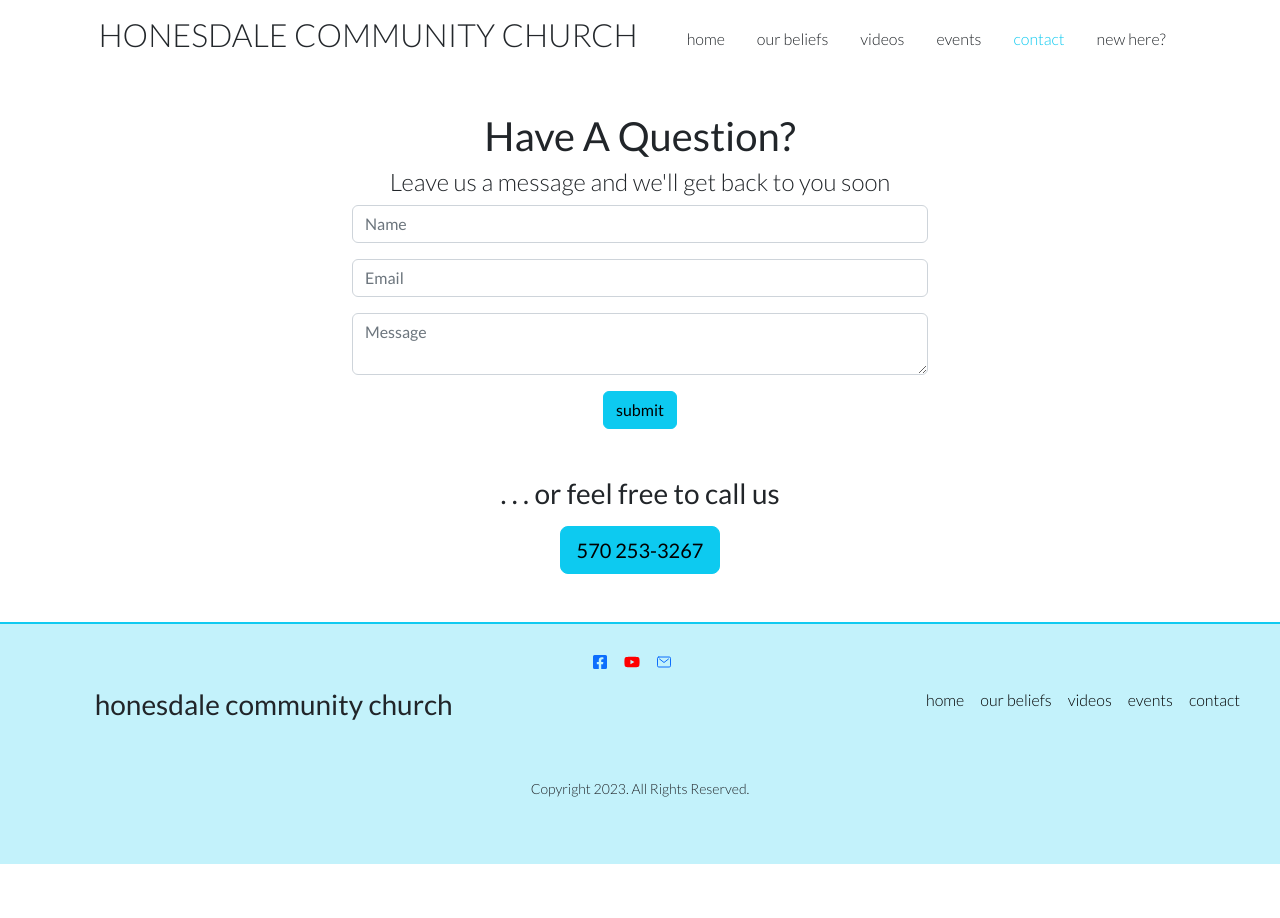
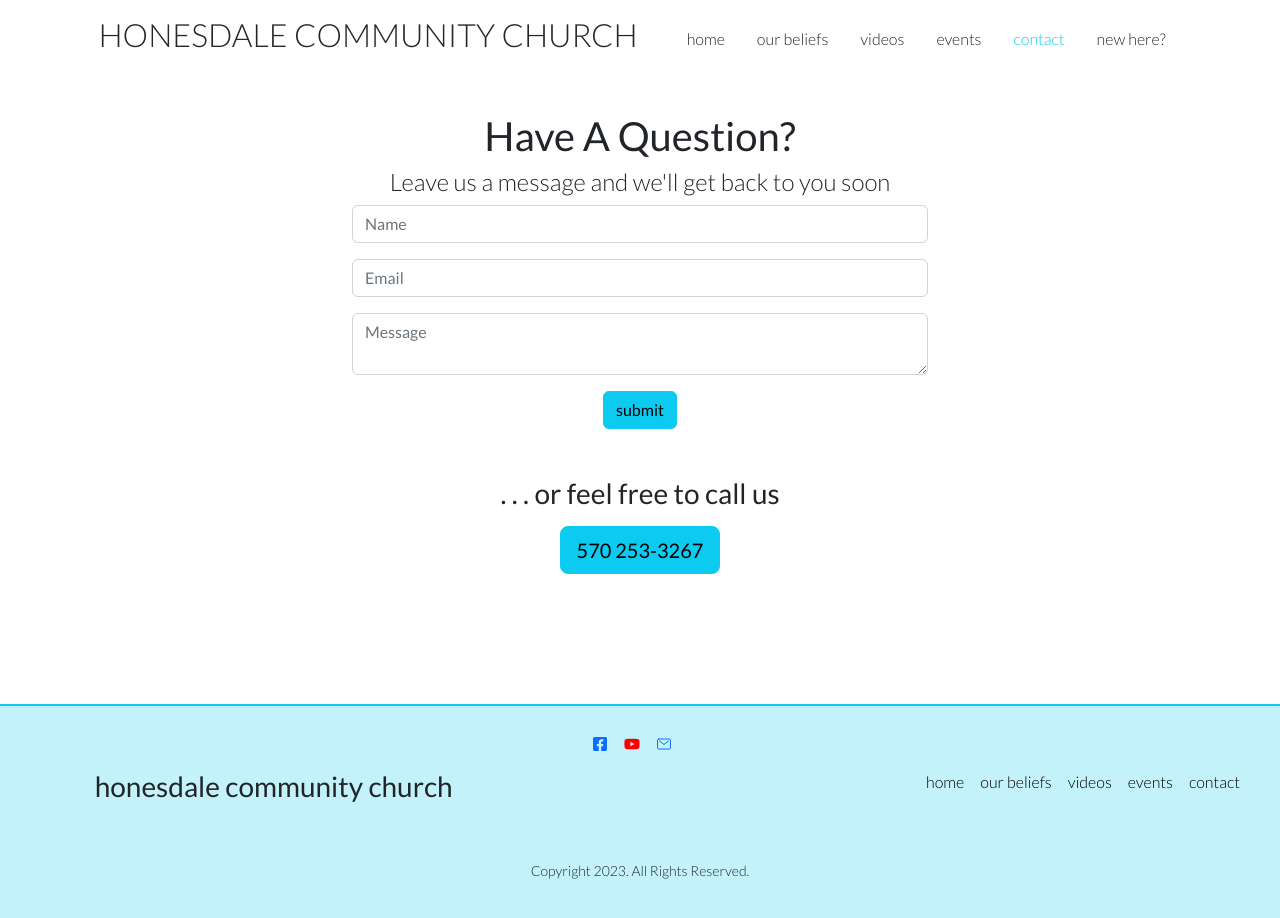
Before and after one commit to caseydean8/honesdale-cc-next, a Next.js app: page /contact in a window 1280 px wide. Shown: the top 918 px of the page. Before the commit the page ends 864 px from the top, so only its background shows below. Built offline with nearby package versions, Linux system fonts and the light colour scheme.

Commit message:
Added extra spacing between page content and footer

```diff
--- a/styles/globals.css
+++ b/styles/globals.css
@@ -25,6 +25,7 @@
   max-width: 576px;
   margin-right: auto;
   margin-left: auto;
+  min-height: 64vh;
 }
 
 .waze-map {
@@ -45,7 +46,7 @@
   margin-top: 7rem;
   text-align: center;
   min-height: calc(64vh - 110px);
-  padding-bottom: 3rem;
+  padding-bottom: 5rem;
 }
 
 .footer {
```
